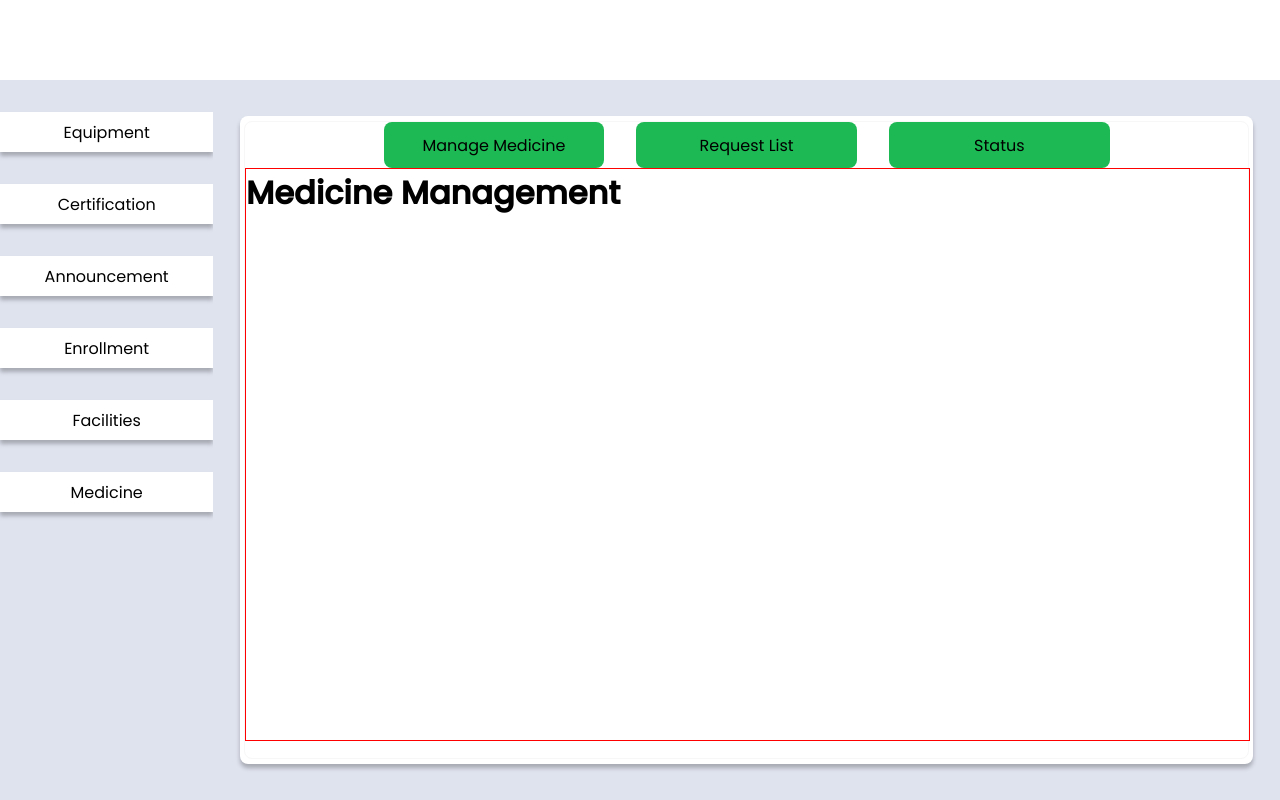
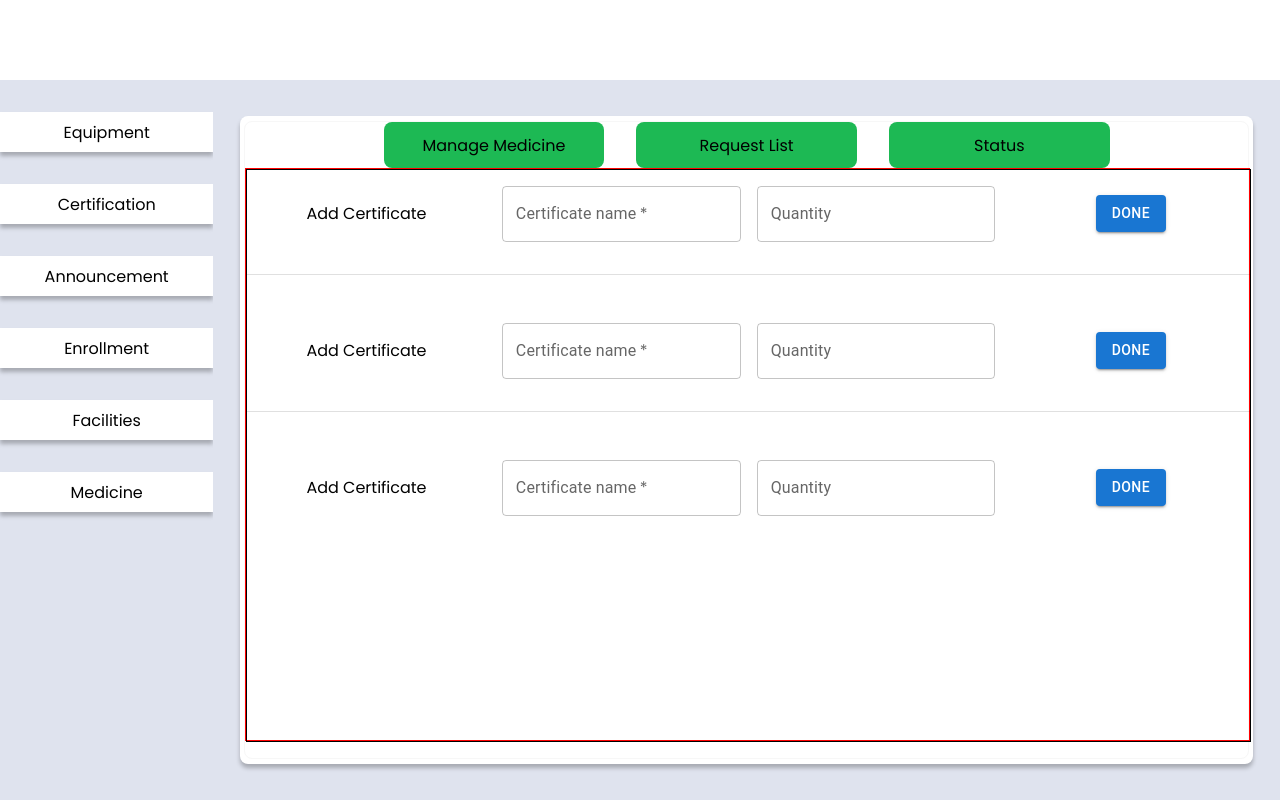
Before and after one commit to Neo-Cicada/Thesis-Barangay-Management-System, a React (Vite) app in the folder admin/: page /medicine/manage-medicine in a window 1280 px wide. Built offline with nearby package versions, Linux system fonts and the light colour scheme.

Commit message:
added medicine UI

```diff
--- a/admin/src/pages/MedicineManagement.jsx
+++ b/admin/src/pages/MedicineManagement.jsx
@@ -1,9 +1,33 @@
 import React from 'react'
+import FormManagement from '../form-components/FormManagement'
+import { Divider } from '@mui/material'
+
+const Container = ({children}) =>{
+  const style = {
+    width: '100%',
+    height: '100%',
+    border: '1px solid black',
+    display: 'flex',
+    flexDirection: 'column',
+    gap: '2em'
+  }
+  return(
+    <div style={style}>
+      {children}
+    </div>
+  )
+}
 
 export default function MedicineManagement() {
   return (
     <>
-     <h1> Medicine Management </h1>
+     <Container>
+        <FormManagement formTitle='Add Certificate'/>
+        <Divider/>
+        <FormManagement formTitle='Add Certificate'/>
+        <Divider/>
+        <FormManagement formTitle='Add Certificate'/>
+     </Container>
     </>
   )
 }
```
Also changed, not shown: admin/src/pages/FacilityManagement.jsx (+5 -5 lines).
